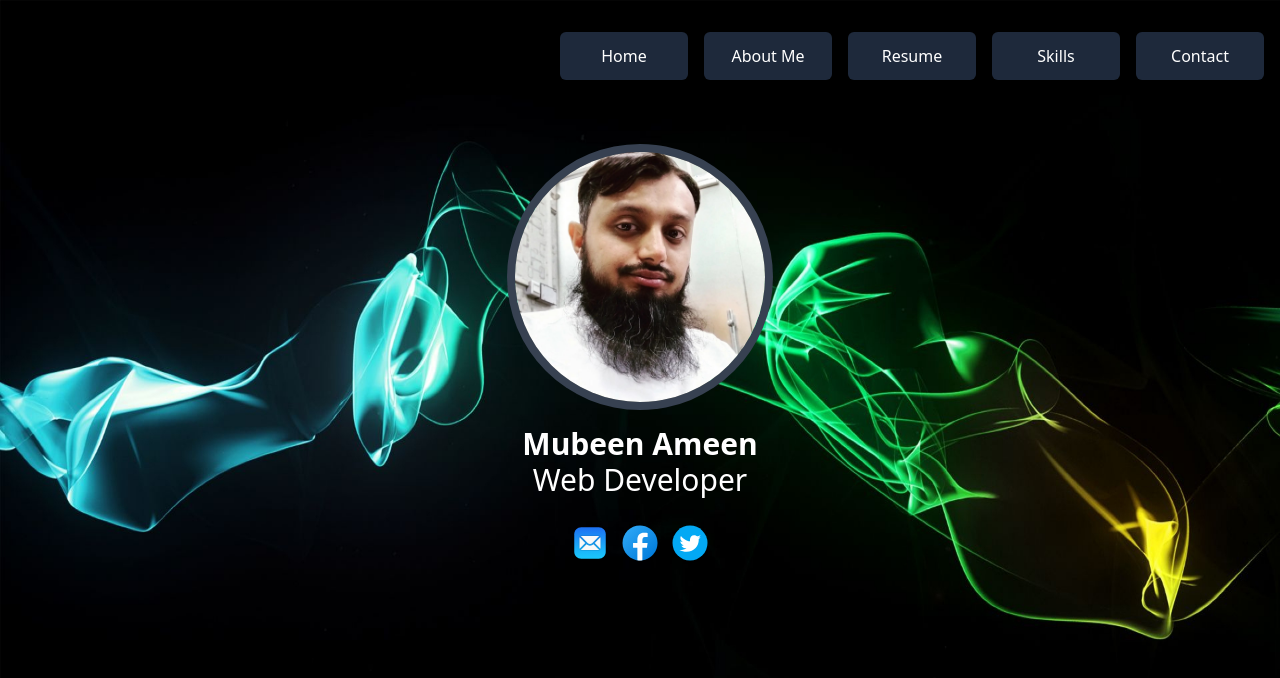
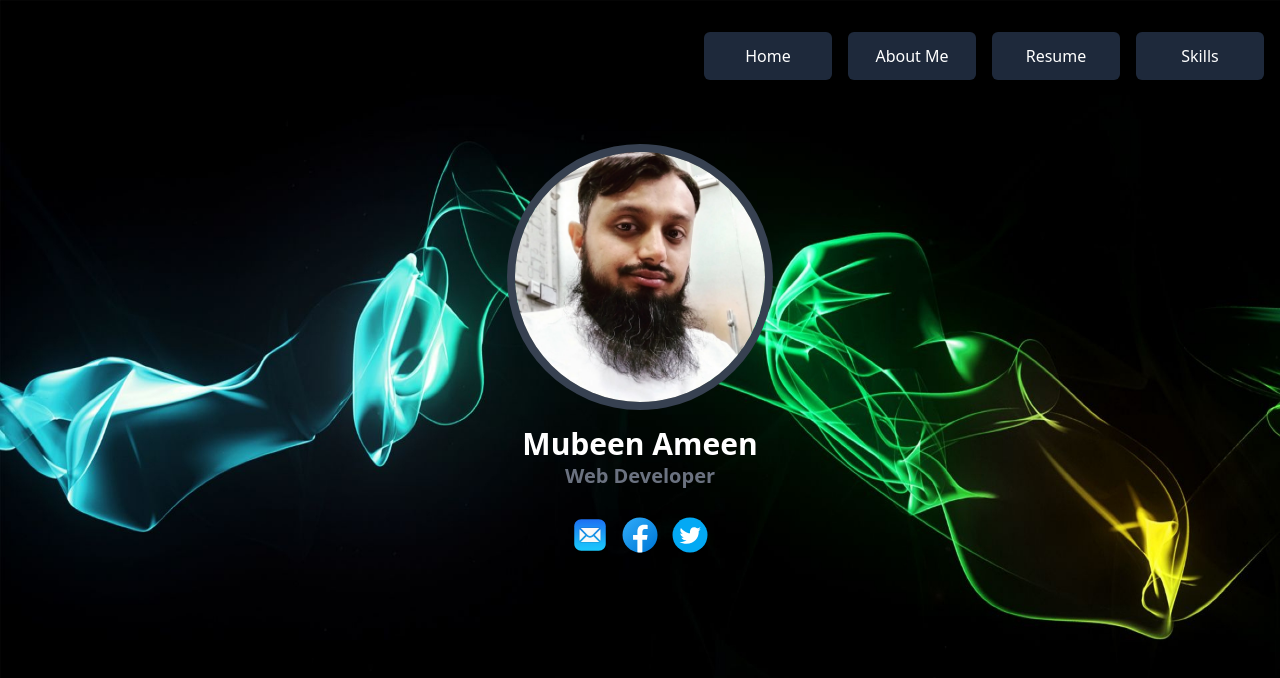
Before and after one commit to mubeenamin/cv-mubeen, a Next.js app: page / in a window 1280 px wide. Shown: the top 678 px of the page. Built offline with nearby package versions, Linux system fonts and the light colour scheme.

Commit message:
type update

```diff
--- a/src/app/component/home-page.tsx
+++ b/src/app/component/home-page.tsx
@@ -1,17 +1,17 @@
 import Image from "next/image";
 import Link from "next/link";
 
-type prop={
+type prop = {
   name: string;
   role: string;
-  education: string[];
+  education: { degree: string; institute: string; year: string }[];
   contactLinks: {
-      name: string;
-      icon: string;
+    name: string;
+    icon: string;
   }[];
-}
+};
 
-export default function HomePage({ data }:{data:prop}) {
+export default function HomePage({ data }: { data: prop }) {
   const { name, role, education, contactLinks } = data;
   return (
     <div className="flex flex-col items-center justify-center relative">
@@ -24,8 +24,8 @@ export default function HomePage({ data }:{data:prop}) {
           src={"/profile.jpg"}
           alt="Mubeen Ameen"
         />
-        <h1 >{name}</h1>
-        <h2 className="mb-6 ">{role}</h2>
+        <h1>{name}</h1>
+        <h2 className="mb-6 text-xl text-gray-500 font-bold">{role}</h2>
         <div className="flex flex-wrap  gap-2">
           {contactLinks.map((link) => (
             <Link
@@ -35,7 +35,7 @@ export default function HomePage({ data }:{data:prop}) {
               rel="noreferrer"
               className="hover:opacity-40"
             >
-              <Image src={link.icon} width={42} height={42} alt="contact me"/>
+              <Image src={link.icon} width={42} height={42} alt="contact me" />
             </Link>
           ))}
         </div>
--- a/src/app/component/naveBar.tsx
+++ b/src/app/component/naveBar.tsx
@@ -2,13 +2,17 @@
 import Link from "next/link";
 import { Menu } from "@headlessui/react";
 import Image from "next/image";
-
+import {useState} from "react";
 export default function NavBar({
   data,
 }: {
   data: { items: { id: number; name: string; link: string }[] };
 }) {
   const { items } = data;
+  const [navBar, setNavBar]=useState(false);
+  const handlenavBar =()=>{
+    setNavBar(!navBar);
+  }
   return (
     <main className="relative py-8">
       <ul className="  hidden sm:flex sm:justify-end sm:gap-4 ">
@@ -25,7 +29,8 @@ export default function NavBar({
 
       <div className="sm:hidden flex justify-end">
         <Menu>
-          <Menu.Button className="ui-active:rounded-full  ui-active:bg-gradient-to-r ui-active:from-green-200 ui-active:to-green-500 p-2">
+
+          <Menu.Button onClick={handlenavBar} className="rounded-full  bg-gradient-to-r from-green-200 to-green-500 p-2">
             <Image src={"/hamburger.svg"} width={30} height={30} alt="menu" />
           </Menu.Button>
         </Menu>
--- a/src/app/data/page-data.tsx
+++ b/src/app/data/page-data.tsx
@@ -69,6 +69,6 @@ export const navBarItems = {
     { id: 2, name: "About Me", link: "/aboutMe" },
     { id: 3, name: "Resume", link: "/resume" },
     { id: 4, name: "Skills", link: "/skills" },
-    { id: 5, name: "Contact", link: "" },
+
   ],
 };
```
